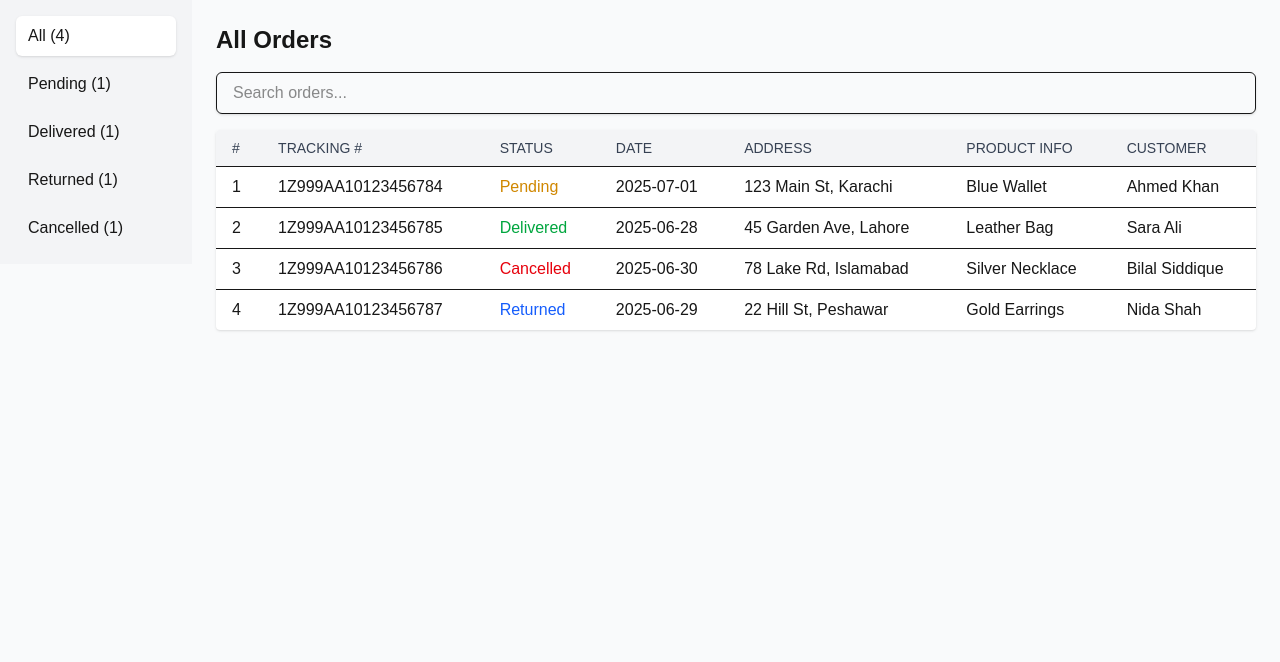
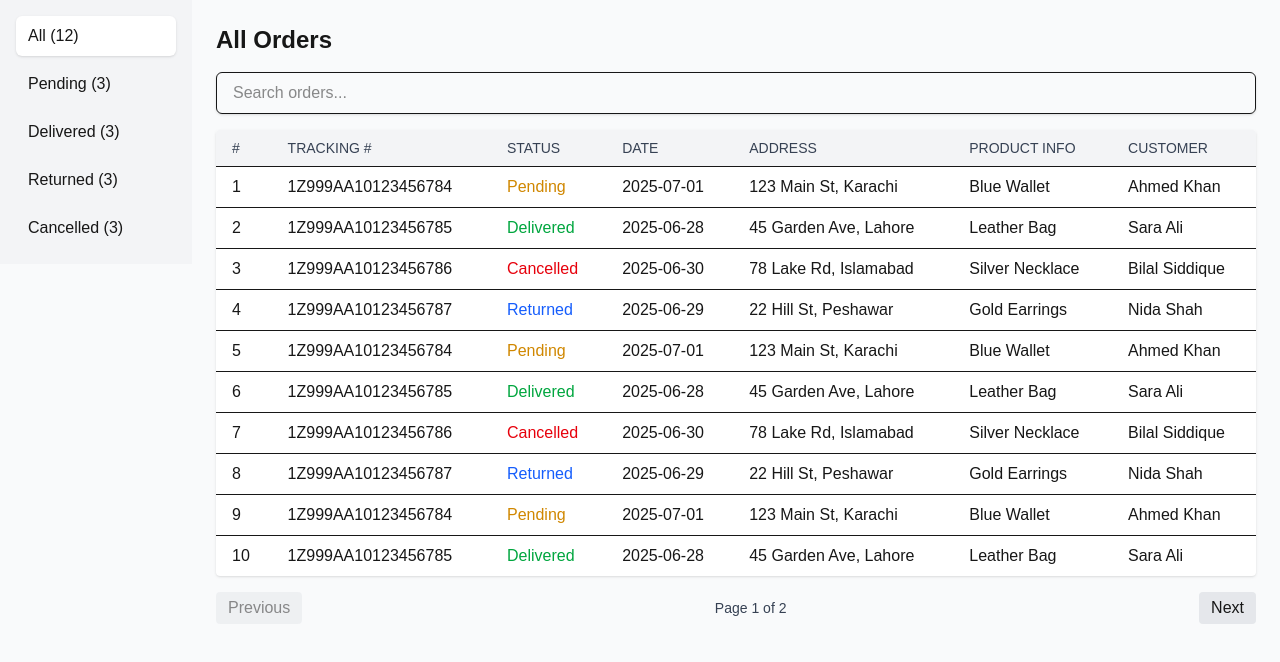
Before and after one commit to saqibshah/orderly, a Next.js app: page /dashboard/all in a window 1280 px wide. Shown: the top 662 px of the page. Built offline with nearby package versions, Linux system fonts and the light colour scheme.

Commit message:
added pagination

```diff
--- a/src/app/components/OrdersTable.tsx
+++ b/src/app/components/OrdersTable.tsx
@@ -1,6 +1,6 @@
 "use client";
 
-import { useState, useMemo } from "react";
+import { useState, useMemo, useEffect } from "react";
 
 export type Order = {
   id: number;
@@ -16,19 +16,36 @@ interface OrdersTableProps {
   orders: Order[];
 }
 
+const ITEMS_PER_PAGE = 10;
+
 export default function OrdersTable({ orders }: OrdersTableProps) {
   const [search, setSearch] = useState("");
+  const [currentPage, setCurrentPage] = useState(1);
 
+  // Filtered orders based on search
   const filteredOrders = useMemo(() => {
     const term = search.toLowerCase().trim();
     if (!term) return orders;
-
     return orders.filter((o) =>
       `${o.customerName} ${o.trackingNumber} ${o.productInfo}`
         .toLowerCase()
         .includes(term)
     );
   }, [search, orders]);
+
+  const totalPages = Math.ceil(filteredOrders.length / ITEMS_PER_PAGE);
+
+  // Orders to show on current page
+  const paginatedOrders = useMemo(() => {
+    const start = (currentPage - 1) * ITEMS_PER_PAGE;
+    const end = start + ITEMS_PER_PAGE;
+    return filteredOrders.slice(start, end);
+  }, [filteredOrders, currentPage]);
+
+  // Reset to page 1 when search changes
+  useEffect(() => {
+    setCurrentPage(1);
+  }, [search]);
 
   const statusColor = {
     pending: "text-yellow-600",
@@ -39,6 +56,7 @@ export default function OrdersTable({ orders }: OrdersTableProps) {
 
   return (
     <div>
+      {/* Search input */}
       <div className="mb-4">
         <input
           type="text"
@@ -49,6 +67,7 @@ export default function OrdersTable({ orders }: OrdersTableProps) {
         />
       </div>
 
+      {/* Table */}
       <div className="overflow-auto bg-white rounded shadow">
         <table className="min-w-full divide-y">
           <thead className="bg-gray-100">
@@ -72,16 +91,18 @@ export default function OrdersTable({ orders }: OrdersTableProps) {
             </tr>
           </thead>
           <tbody className="divide-y">
-            {filteredOrders.length === 0 ? (
+            {paginatedOrders.length === 0 ? (
               <tr>
                 <td colSpan={7} className="px-4 py-4 text-center text-gray-500">
                   No matching orders found.
                 </td>
               </tr>
             ) : (
-              filteredOrders.map((o) => (
+              paginatedOrders.map((o, index) => (
                 <tr key={o.id}>
-                  <td className="px-4 py-2 whitespace-nowrap">{o.id}</td>
+                  <td className="px-4 py-2 whitespace-nowrap">
+                    {(currentPage - 1) * ITEMS_PER_PAGE + index + 1}
+                  </td>
                   <td className="px-4 py-2 whitespace-nowrap">
                     {o.trackingNumber}
                   </td>
@@ -104,6 +125,31 @@ export default function OrdersTable({ orders }: OrdersTableProps) {
           </tbody>
         </table>
       </div>
+
+      {/* Pagination controls */}
+      {totalPages > 1 && (
+        <div className="flex justify-between items-center mt-4">
+          <button
+            onClick={() => setCurrentPage((prev) => Math.max(prev - 1, 1))}
+            disabled={currentPage === 1}
+            className="px-3 py-1 rounded bg-gray-200 hover:bg-gray-300 disabled:opacity-50"
+          >
+            Previous
+          </button>
+          <span className="text-sm text-gray-700">
+            Page {currentPage} of {totalPages}
+          </span>
+          <button
+            onClick={() =>
+              setCurrentPage((prev) => Math.min(prev + 1, totalPages))
+            }
+            disabled={currentPage === totalPages}
+            className="px-3 py-1 rounded bg-gray-200 hover:bg-gray-300 disabled:opacity-50"
+          >
+            Next
+          </button>
+        </div>
+      )}
     </div>
   );
 }
--- a/src/app/data/orders.ts
+++ b/src/app/data/orders.ts
@@ -37,4 +37,76 @@ export const orders: Order[] = [
     productInfo: "Gold Earrings",
     customerName: "Nida Shah",
   },
+  {
+    id: 5,
+    trackingNumber: "1Z999AA10123456784",
+    status: "pending",
+    date: "2025-07-01",
+    address: "123 Main St, Karachi",
+    productInfo: "Blue Wallet",
+    customerName: "Ahmed Khan",
+  },
+  {
+    id: 6,
+    trackingNumber: "1Z999AA10123456785",
+    status: "delivered",
+    date: "2025-06-28",
+    address: "45 Garden Ave, Lahore",
+    productInfo: "Leather Bag",
+    customerName: "Sara Ali",
+  },
+  {
+    id: 7,
+    trackingNumber: "1Z999AA10123456786",
+    status: "cancelled",
+    date: "2025-06-30",
+    address: "78 Lake Rd, Islamabad",
+    productInfo: "Silver Necklace",
+    customerName: "Bilal Siddique",
+  },
+  {
+    id: 8,
+    trackingNumber: "1Z999AA10123456787",
+    status: "returned",
+    date: "2025-06-29",
+    address: "22 Hill St, Peshawar",
+    productInfo: "Gold Earrings",
+    customerName: "Nida Shah",
+  },
+  {
+    id: 9,
+    trackingNumber: "1Z999AA10123456784",
+    status: "pending",
+    date: "2025-07-01",
+    address: "123 Main St, Karachi",
+    productInfo: "Blue Wallet",
+    customerName: "Ahmed Khan",
+  },
+  {
+    id: 10,
+    trackingNumber: "1Z999AA10123456785",
+    status: "delivered",
+    date: "2025-06-28",
+    address: "45 Garden Ave, Lahore",
+    productInfo: "Leather Bag",
+    customerName: "Sara Ali",
+  },
+  {
+    id: 11,
+    trackingNumber: "1Z999AA10123456786",
+    status: "cancelled",
+    date: "2025-06-30",
+    address: "78 Lake Rd, Islamabad",
+    productInfo: "Silver Necklace",
+    customerName: "Bilal Siddique",
+  },
+  {
+    id: 12,
+    trackingNumber: "1Z999AA10123456787",
+    status: "returned",
+    date: "2025-06-29",
+    address: "22 Hill St, Peshawar",
+    productInfo: "Gold Earrings",
+    customerName: "Nida Shah",
+  },
 ];
```
